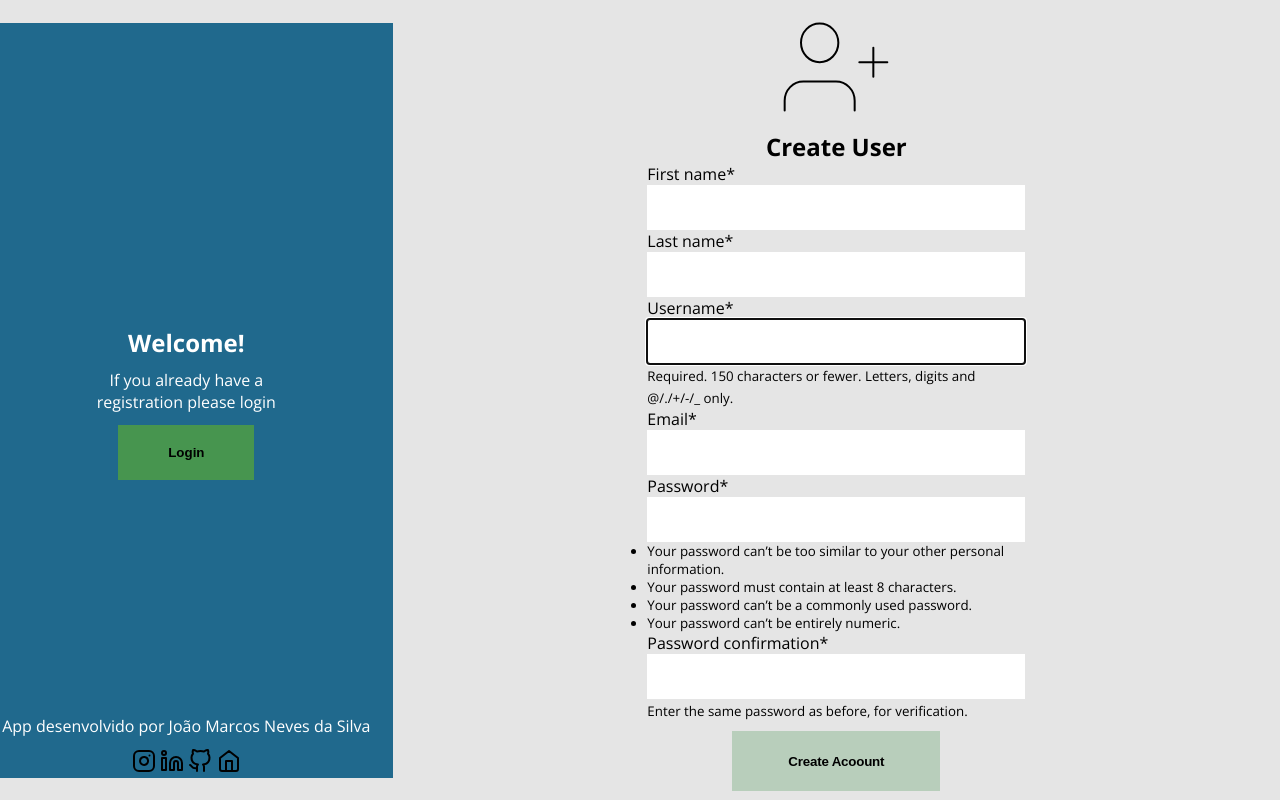
After one commit to JOaOMARcosNs/CMdR, a Django app: page /registerUser/ in a window 1280 px wide. The commit adds this page. Run offline with Django 3.2, Linux system fonts and the light colour scheme; some libraries are stand-ins or nearby versions.

Commit message:
Add create user

```diff
--- a/pages/templates/pages/index.html
+++ b/pages/templates/pages/index.html
@@ -15,7 +15,7 @@
         <a href="{% url 'home' %}" class="link-home"><h2 id="logo">CMdR</h2></a>
         <div >
             <a href="{% url 'login'%}" class="link-home"><img class="login" src="/static/img/log-in.svg" alt=""></a>
-            <a href="#" class="link-home"><img src="../static/img/user-plus.svg" alt=""></a>
+            <a href="{% url 'register-user'%}" class="link-home"><img src="../static/img/user-plus.svg" alt=""></a>
         </div>
     </header>
     <main class="container">
--- /dev/null
+++ b/static/css/create-user.css
@@ -0,0 +1,130 @@
+*{
+    margin:0;
+    padding:0;
+    box-sizing: border-box;
+}
+body{
+    background: #E5E5E5;
+    font-family: 'Open Sans', sans-serif;
+}
+.container{
+    display:flex;
+
+    align-items:center;
+    height: 100vh;
+}
+.form{
+    display:flex;
+    flex-direction:column;
+}
+.first-column{
+    text-align:center;
+    flex: 0.1  auto;
+    position: relative;
+    background:#20698D;
+    padding-right: 20px;
+}
+.first-column h2{
+    padding-bottom: 10px;
+    text-align:center;
+    padding-top: 303px;
+    color: #FFF;
+}
+.footer{
+    padding-top: 235px;
+}
+.first-column p{
+    font-family: Open Sans;
+    font-style: normal;
+    font-weight: 400;
+    color: #FFF;
+    padding-bottom: 12px;
+
+}
+.first-column button{
+    background:#47954F;
+    cursor: pointer;
+    padding-left: 50px;
+    padding-top:20px;
+    padding-bottom:20px;
+    padding-right: 50px;
+    border: 0;
+    font-style: normal;
+    font-weight: bold
+}
+
+/* .footer{
+    padding-top:60px;
+} */
+.second-column{
+    margin: 100px;
+    flex: 2 0 auto;
+    display: flex;
+    flex-direction: column;
+    align-items: center;
+}
+.content{
+    align-items: center;
+    justify-content:space-between;
+}
+.form{
+    display: flex;
+    flex-direction: column;
+    width:55%;
+
+}
+.form input{
+    height: 45px;
+    border: 0;
+    background:#FFF;
+    width:100%;
+}
+
+
+
+.second-column button{
+    border:0;
+    height: 60px;
+    cursor: pointer;
+    margin-top: 10px;
+    font-style: normal;
+    font-weight: bold;
+    line-height: 33px;
+    text-align: center;
+    letter-spacing: -0.015em;
+    background: rgba(71, 149, 79, 0.28);
+    width:55%;
+    align-self: center;
+}
+
+.helptext{
+    margin-top: 50px;
+}
+
+/* label{
+    background:#FFF;
+    display: flex;
+    align-items: center;
+    margin: 7px;
+}
+label img{
+    padding: 0 5px;
+} */
+
+@media only screen and (max-width: 600px){
+    .second-column{
+        margin: 0;
+    }
+    .second-column button{
+        line-height:20px;
+        font-size: 10px;
+    }
+    .second-column{
+        flex: 0 auto;
+    }
+}
+@media only screen and (device-width : 375px) and (device-height : 812px) and (-webkit-device-pixel-ratio : 3){
+    .first-column p{
+        padding-top: auto;
+    }
+}
--- /dev/null
+++ b/user/forms.py
@@ -0,0 +1,13 @@
+from django import forms
+from django.contrib.auth.models import User
+from django.contrib.auth.forms import UserCreationForm
+
+class UserForm(UserCreationForm):
+    email = forms.EmailField(max_length=100)
+    first_name = forms.CharField(max_length=100)
+    last_name = forms.CharField(max_length=100)
+    # password1 = forms.CharField(label="", widget=forms.PasswordInput(attrs={'placeholder': 'Password*'}))
+    # password2 = forms.CharField(label="", widget=forms.PasswordInput(attrs={'placeholder': 'Password confirmation*'}))
+    class Meta:
+        model = User
+        fields =['first_name', 'last_name','username', 'email', 'password1', 'password2']
--- /dev/null
+++ b/user/templates/user/create-user.html
@@ -0,0 +1,46 @@
+{%load static%}
+{% load crispy_forms_tags %}
+<!DOCTYPE html>
+<html lang="en">
+<head>
+    <meta charset="UTF-8">
+    <meta name="viewport" content="width=device-width, initial-scale=1.0">
+    <title>CMdR</title>
+    <link rel="stylesheet" href="{% static 'css/create-user.css' %}">
+    <link href="https://fonts.googleapis.com/css2?family=Open+Sans:wght@700&display=swap" rel="stylesheet">
+    <link rel="preconnect" href="https://fonts.gstatic.com">
+    <link href="https://fonts.googleapis.com/css2?family=Open+Sans&display=swap" rel="stylesheet">
+</head>
+<body>
+    <main>
+        <div class="container">
+            <div class="content first-column">
+                <h2 class="titel">Welcome!</h2>
+                <p class="description">If you already have a<br/> registration please login</p>
+                <a href="{% url 'login'%}"><button class="btn">Login</button></a>
+                <div class="footer">
+                    <p>App desenvolvido por João Marcos Neves da Silva</p>
+                    <a href="https://www.instagram.com/1joao_marcos2/" target="_blank"><img src="/static/img/instagram.svg" alt=""></a>
+                    <a href="https://www.linkedin.com/in/jo%C3%A3o-marcos-neves-da-silva-7a2a39173/" target="_blank"><img src="/static/img/linkedin.svg" alt=""></a>
+                    <a href="https://github.com/JOaOMARcosNs" target="_blank"><img src="/static/img/github.svg" alt=""></a>
+                    <a href="{% url 'index'%}"><img src="/static/img/home.svg" alt=""></a>
+                </div>
+            </div>
+            <div class="second-column">
+                <div class="areate-acoount-img">
+                    <img src="/static/img/create-acoount.svg" alt="">
+                </div>
+                <h2 class="title">Create User</h2>
+                <form class="form" method="post">
+
+                    {% csrf_token %}
+
+                    {{ form|crispy}}
+
+                    <button class="btn">Create Acoount</button>
+                </form>
+            </div>
+        </div>
+    </main>
+</body>
+</html>
--- a/user/urls.py
+++ b/user/urls.py
@@ -1,10 +1,11 @@
 from django.urls import path
 from django.contrib.auth import views as auth_views
-
+from .views import UserCreate
 
 urlpatterns = [
     path('login/', auth_views.LoginView.as_view(
             template_name='user/login.html'
         ), name='login'),
-    path('logout/', auth_views.LogoutView.as_view(), name='logout')
+    path('logout/', auth_views.LogoutView.as_view(), name='logout'),
+    path('registerUser/', UserCreate.as_view(), name='register-user'),
 ]
--- a/user/views.py
+++ b/user/views.py
@@ -1,3 +1,10 @@
-from django.shortcuts import render
+from django.views.generic.edit import CreateView
+from django.contrib.auth.models import User
+from .forms import UserForm
+from django.urls import reverse_lazy
+# Create your views here.
 
-# Create your views here.
+class UserCreate(CreateView):
+    template_name = "user/create-user.html"
+    form_class = UserForm
+    success_url = reverse_lazy('login')
```
Also changed, not shown: static/css/login-style.css (+12 -10 lines), user/templates/user/login.html (+4 -4 lines).
